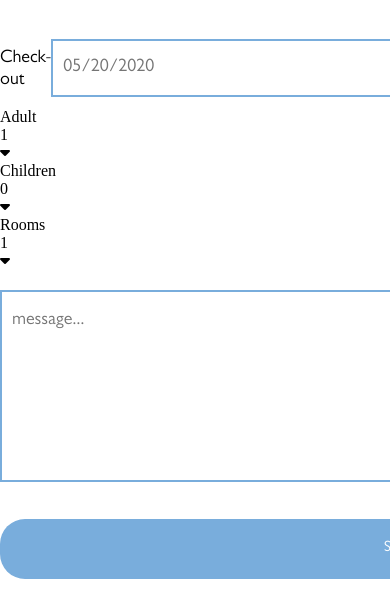
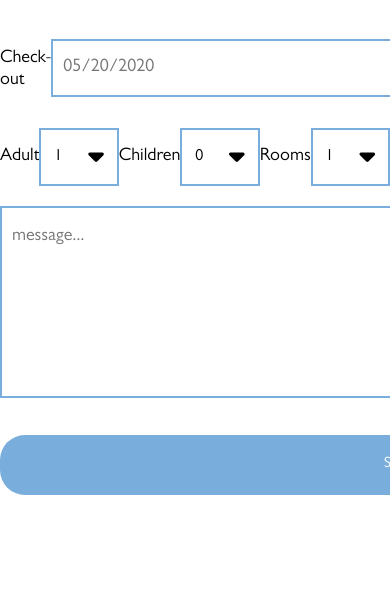
Before and after one commit to n215-wolfmi/homework-four, a website: page index.html in a window 390 px wide. Shown: the part 1790-2382 px from the top of the page. Drawn offline with nearby package versions, Linux system fonts and the light colour scheme; files that its build step writes are made by us from their sources.

Commit message:
footer, image boxes, nav media queries

```diff
--- a/scss/footer/footer.scss
+++ b/scss/footer/footer.scss
@@ -43,6 +43,7 @@ footer {
 
         .footer-container {
             width: 75%;
+
         }
     }
 }
--- a/scss/home/form-content.scss
+++ b/scss/home/form-content.scss
@@ -68,6 +68,38 @@
         }
     }
 
+    .dropbox-container {
+        display: flex;
+        align-items: center;
+        justify-content: space-between;
+        margin-top: 20px;;
+        height: 58px;
+
+        .drop-title {
+            font-family: "GillSansReg";
+            font-size: 18px;
+        }
+
+        .dropbox {
+            display: flex;
+            height: 58px;
+            width: 103px;
+            border: 2px solid $site-blue;
+
+            .drop-desc {
+                font-family: "GillSansReg";
+                font-size: 18;
+                text-align: center;
+                margin: auto;
+            }
+
+            i {
+                margin: 13px auto;
+                font-size: 25px;
+            }
+        }
+    }
+
     .message-box {
         input {
             font-family: "GillSansReg";
--- a/scss/home/triple-box.scss
+++ b/scss/home/triple-box.scss
@@ -66,6 +66,7 @@
 }
 
 @media screen and (max-width: 870px){
+
     .triple-box {
         max-width: 236px;
         margin: $center;
--- a/scss/nav/nav.scss
+++ b/scss/nav/nav.scss
@@ -35,10 +35,7 @@ nav {
     }
 }
 
-//1920, 1600, 1536, 1440, 1366, 1280, 1024
-//website looks fine on 1024px width and up
 //when the screen hits the new max width, change the navbar layout
-
 @media screen and (max-width: 820px) {
     nav {
         flex-direction: column;
```
